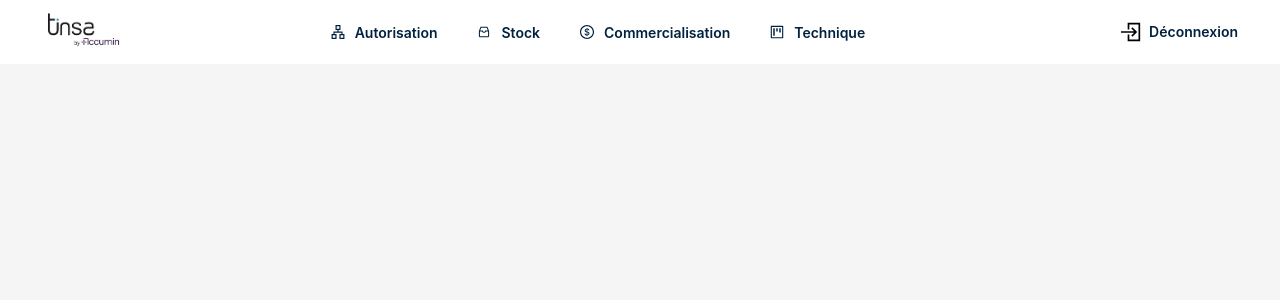
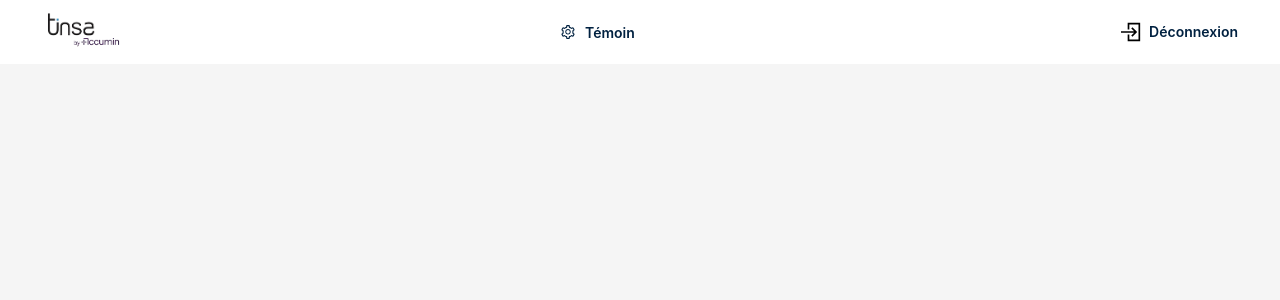
Before and after one commit to SH0003/tinsa_projet_frontend, a React (Create React App) app: page / in a window 1280 px wide. Shown: the top 300 px of the page. Built offline with nearby package versions, Linux system fonts and the light colour scheme; sample sign-in values are in the browser's storage.

Commit message:
version stable

```diff
--- a/src/components/Layout.jsx
+++ b/src/components/Layout.jsx
@@ -3,20 +3,13 @@ import styled from "styled-components";
 import logo from "../assets/logotinsa.png";
 import { useNavigate } from "react-router-dom";
 import {
-  InboxOutlined,
-  FilterOutlined,
-  BarChartOutlined,
-  DollarOutlined,
-  ProjectOutlined,
-  LineChartOutlined,
-  ApartmentOutlined,
   SettingOutlined
 } from '@ant-design/icons';
 import { Layout, Menu } from "antd";
 import { GrLogin } from "react-icons/gr";
 import SessionTimeout from './SessionTimeout';
 
-const { Header, Content, Footer } = Layout;
+const { Header, Content } = Layout;
 
 // Styled components définis directement dans le fichier
 const StyledHeader = styled(Header)`
@@ -64,7 +57,7 @@ const StyledMenu = styled(Menu)`
   }
 `;
 
-const StyledFooter = styled(Footer)`
+const StyledFooter = styled.div`
   text-align: center;
   background: #f0f2f5;
   padding: 15px;
@@ -75,11 +68,23 @@ const StyledFooter = styled(Footer)`
 const CustomLayout = ({ children }) => {
   const navigate = useNavigate();
   const [current, setCurrent] = useState(localStorage.getItem("activemenuitem") || "");
-  const [userRole, setUserRole] = useState(localStorage.getItem("userRole"));
-  // Mettre à jour le rôle utilisateur quand il change
+  const [menuItems, setMenuItems] = useState([]);
+
+  // Mettre à jour le menu en fonction du rôle utilisateur
   useEffect(() => {
-    const role = localStorage.getItem("userRole");
-    setUserRole(role);
+    const userRole = localStorage.getItem("userRole");
+
+    // Items de menu de base (pour tous les utilisateurs)
+    const baseItems = [
+      { label: "Témoin", key: "/Temoins", icon: <SettingOutlined /> }
+    ];
+
+    // Ajouter des items supplémentaires selon le rôle si nécessaire
+    if (userRole === 'superadmin' || userRole === 'validateur') {
+      setMenuItems(baseItems);
+    } else {
+      setMenuItems(baseItems);
+    }
   }, []);
 
   useEffect(() => {
@@ -87,25 +92,6 @@ const CustomLayout = ({ children }) => {
       navigate(current);
     }
   }, [current, navigate]);
-
-  // Items de menu de base
-  const baseItems = [
-    { label: "Autorisation", key: "/Autorisation", icon: <ApartmentOutlined /> },
-    { label: "Stock", key: "/Stock", icon: <InboxOutlined /> },
-    { label: "Commercialisation", key: "/Commercialisation", icon: <DollarOutlined /> },
-    { label: "Technique", key: "/Technique", icon: <ProjectOutlined /> },
-  ];
-
-  const items = (userRole === 'superadmin' || userRole === 'validateur')
-    ? [
-        ...baseItems,
-        {
-          label: "Temoin",
-          key: "/Temoins",
-          icon: <SettingOutlined />
-        }
-      ]
-    : baseItems;
 
   const onClickMenu = (e) => {
     localStorage.setItem("activemenuitem", e.key);
@@ -141,7 +127,7 @@ const CustomLayout = ({ children }) => {
           mode="horizontal"
           selectedKeys={[current]}
           onClick={onClickMenu}
-          items={items}
+          items={menuItems}
         />
 
         {/* 📌 DÉCONNEXION */}
@@ -158,8 +144,8 @@ const CustomLayout = ({ children }) => {
             transition: "background-color 0.3s ease"
           }}
           onClick={handleLogout}
-          onMouseEnter={(e) => e.target.style.backgroundColor = "#f5f5f5"}
-          onMouseLeave={(e) => e.target.style.backgroundColor = "transparent"}
+          onMouseEnter={(e) => e.currentTarget.style.backgroundColor = "#f5f5f5"}
+          onMouseLeave={(e) => e.currentTarget.style.backgroundColor = "transparent"}
         >
           <GrLogin style={{ fontSize: "20px", color: "#42005A" }} />
           <span style={{ fontSize: "14px" }}>Déconnexion</span>
```
